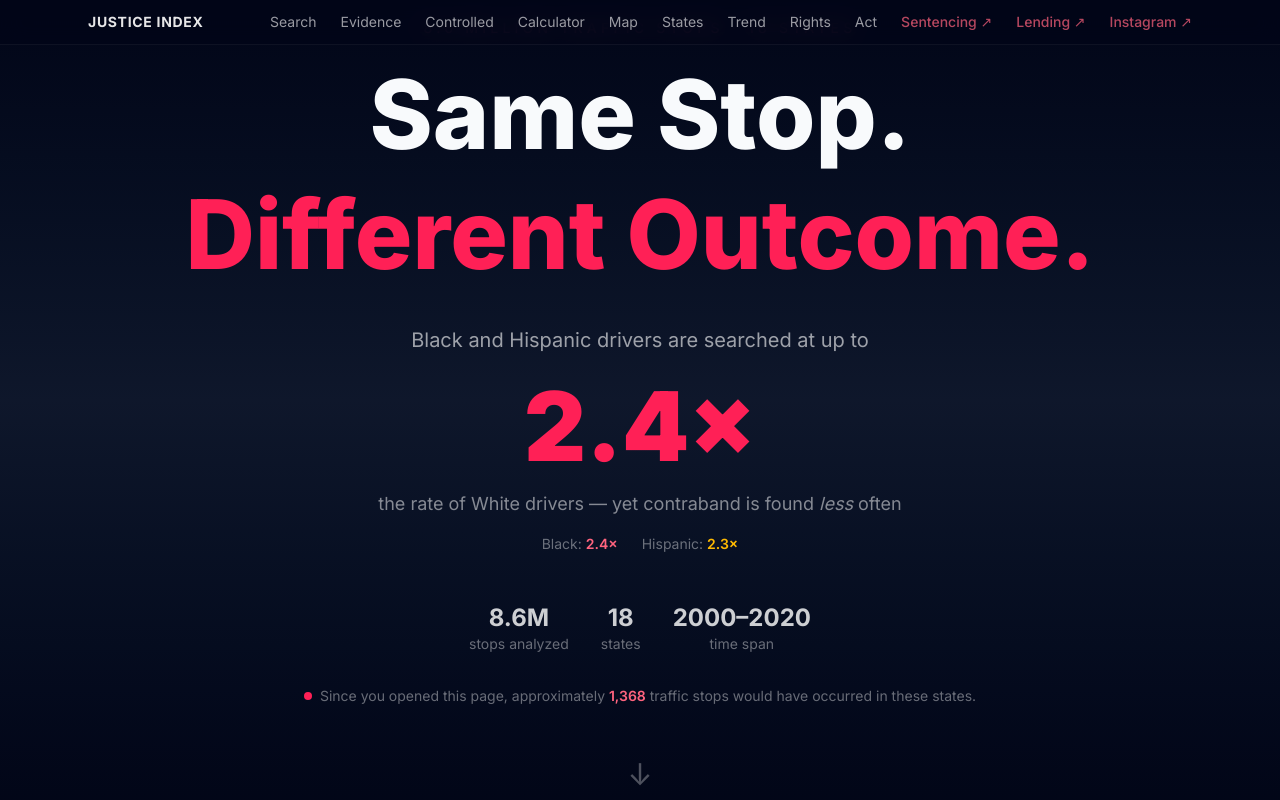
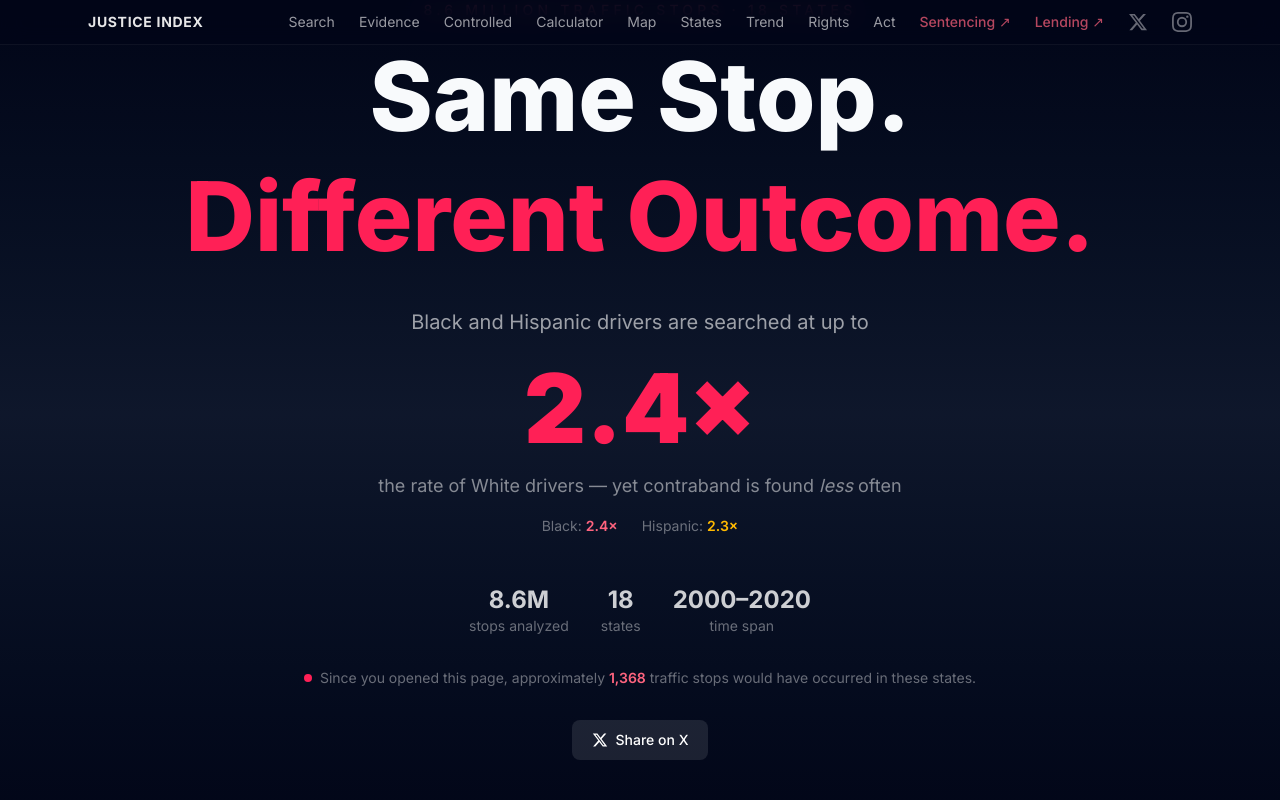
Before and after one commit to brunobossgang/same-stop, a Next.js app in the folder web/: page / in a window 1280 px wide. Shown: the top 800 px of the page. Built offline with nearby package versions, Linux system fonts and the light colour scheme.

Commit message:
Add social links, share buttons, and follow CTA

```diff
--- a/web/src/components/About.tsx
+++ b/web/src/components/About.tsx
@@ -114,7 +114,16 @@
           <a href="https://samecrimedifferenttime.org" className="hover:text-white/50 transition">Same Crime</a>
           <a href="https://sameloandifferentrate.org" className="hover:text-white/50 transition">Same Loan</a>
           <a href="https://github.com/brunobossgang/same-stop" target="_blank" rel="noopener noreferrer" className="hover:text-white/50 transition">GitHub</a>
-          <a href="https://instagram.com/justiceindex" target="_blank" rel="noopener noreferrer" className="hover:text-white/50 transition">Instagram</a>
+        </div>
+        <div className="flex flex-wrap justify-center gap-6 mt-2">
+          <a href="https://x.com/Justice_Index" target="_blank" rel="noopener noreferrer" className="inline-flex items-center gap-1.5 hover:text-white/50 transition">
+            <svg className="w-4 h-4" fill="currentColor" viewBox="0 0 24 24"><path d="M18.244 2.25h3.308l-7.227 8.26 8.502 11.24H16.17l-5.214-6.817L4.99 21.75H1.68l7.73-8.835L1.254 2.25H8.08l4.713 6.231zm-1.161 17.52h1.833L7.084 4.126H5.117z"/></svg>
+            @Justice_Index on Twitter
+          </a>
+          <a href="https://instagram.com/justiceindex" target="_blank" rel="noopener noreferrer" className="inline-flex items-center gap-1.5 hover:text-white/50 transition">
+            <svg className="w-4 h-4" fill="currentColor" viewBox="0 0 24 24"><path d="M12 2.163c3.204 0 3.584.012 4.85.07 3.252.148 4.771 1.691 4.919 4.919.058 1.265.069 1.645.069 4.849 0 3.205-.012 3.584-.069 4.849-.149 3.225-1.664 4.771-4.919 4.919-1.266.058-1.644.07-4.85.07-3.204 0-3.584-.012-4.849-.07-3.26-.149-4.771-1.699-4.919-4.92-.058-1.265-.07-1.644-.07-4.849 0-3.204.013-3.583.07-4.849.149-3.227 1.664-4.771 4.919-4.919 1.266-.057 1.645-.069 4.849-.069zM12 0C8.741 0 8.333.014 7.053.072 2.695.272.273 2.69.073 7.052.014 8.333 0 8.741 0 12c0 3.259.014 3.668.072 4.948.2 4.358 2.618 6.78 6.98 6.98C8.333 23.986 8.741 24 12 24c3.259 0 3.668-.014 4.948-.072 4.354-.2 6.782-2.618 6.979-6.98.059-1.28.073-1.689.073-4.948 0-3.259-.014-3.667-.072-4.947-.196-4.354-2.617-6.78-6.979-6.98C15.668.014 15.259 0 12 0zm0 5.838a6.162 6.162 0 100 12.324 6.162 6.162 0 000-12.324zM12 16a4 4 0 110-8 4 4 0 010 8zm6.406-11.845a1.44 1.44 0 100 2.881 1.44 1.44 0 000-2.881z"/></svg>
+            @justiceindex on Instagram
+          </a>
         </div>
         <p>© 2026 Justice Index</p>
       </div>
--- a/web/src/components/Hero.tsx
+++ b/web/src/components/Hero.tsx
@@ -134,8 +134,20 @@
 
         <LiveTicker />
 
+        <div className="mt-8">
+          <a
+            href={`https://twitter.com/intent/tweet?text=${encodeURIComponent("Black drivers are searched up to 5× more often — but contraband is found less. 8.6M traffic stops exposed. samestopdifferentoutcome.org via @Justice_Index")}`}
+            target="_blank"
+            rel="noopener noreferrer"
+            className="inline-flex items-center gap-2 rounded-lg bg-white/10 hover:bg-white/20 px-5 py-2.5 text-sm font-medium text-white transition"
+          >
+            <svg className="w-4 h-4" fill="currentColor" viewBox="0 0 24 24"><path d="M18.244 2.25h3.308l-7.227 8.26 8.502 11.24H16.17l-5.214-6.817L4.99 21.75H1.68l7.73-8.835L1.254 2.25H8.08l4.713 6.231zm-1.161 17.52h1.833L7.084 4.126H5.117z"/></svg>
+            Share on X
+          </a>
+        </div>
+
         <motion.div
-          className="mt-10"
+          className="mt-8"
           animate={{ y: [0, 10, 0] }}
           transition={{ repeat: Infinity, duration: 2 }}
         >
--- a/web/src/components/Nav.tsx
+++ b/web/src/components/Nav.tsx
@@ -62,12 +62,22 @@
             Lending ↗
           </a>
           <a
+            href="https://x.com/Justice_Index"
+            target="_blank"
+            rel="noopener noreferrer"
+            className="text-white/40 hover:text-white transition-colors"
+            aria-label="Twitter/X"
+          >
+            <svg className="w-5 h-5" fill="currentColor" viewBox="0 0 24 24"><path d="M18.244 2.25h3.308l-7.227 8.26 8.502 11.24H16.17l-5.214-6.817L4.99 21.75H1.68l7.73-8.835L1.254 2.25H8.08l4.713 6.231zm-1.161 17.52h1.833L7.084 4.126H5.117z"/></svg>
+          </a>
+          <a
             href="https://instagram.com/justiceindex"
             target="_blank"
             rel="noopener noreferrer"
-            className="text-sm text-rose-400/70 hover:text-rose-400 transition-colors font-medium"
+            className="text-white/40 hover:text-white transition-colors"
+            aria-label="Instagram"
           >
-            Instagram ↗
+            <svg className="w-5 h-5" fill="currentColor" viewBox="0 0 24 24"><path d="M12 2.163c3.204 0 3.584.012 4.85.07 3.252.148 4.771 1.691 4.919 4.919.058 1.265.069 1.645.069 4.849 0 3.205-.012 3.584-.069 4.849-.149 3.225-1.664 4.771-4.919 4.919-1.266.058-1.644.07-4.85.07-3.204 0-3.584-.012-4.849-.07-3.26-.149-4.771-1.699-4.919-4.92-.058-1.265-.07-1.644-.07-4.849 0-3.204.013-3.583.07-4.849.149-3.227 1.664-4.771 4.919-4.919 1.266-.057 1.645-.069 4.849-.069zM12 0C8.741 0 8.333.014 7.053.072 2.695.272.273 2.69.073 7.052.014 8.333 0 8.741 0 12c0 3.259.014 3.668.072 4.948.2 4.358 2.618 6.78 6.98 6.98C8.333 23.986 8.741 24 12 24c3.259 0 3.668-.014 4.948-.072 4.354-.2 6.782-2.618 6.979-6.98.059-1.28.073-1.689.073-4.948 0-3.259-.014-3.667-.072-4.947-.196-4.354-2.617-6.78-6.979-6.98C15.668.014 15.259 0 12 0zm0 5.838a6.162 6.162 0 100 12.324 6.162 6.162 0 000-12.324zM12 16a4 4 0 110-8 4 4 0 010 8zm6.406-11.845a1.44 1.44 0 100 2.881 1.44 1.44 0 000-2.881z"/></svg>
           </a>
         </div>
       </div>
--- a/web/src/components/TakeAction.tsx
+++ b/web/src/components/TakeAction.tsx
@@ -4,7 +4,7 @@
 import Section from "./Section";
 
 const SHARE_URL = "https://samestopdifferentoutcome.org";
-const SHARE_TEXT = "Black drivers are searched 2× more often than White drivers — but contraband is found LESS often. The data is clear.";
+const SHARE_TEXT = "Black drivers are searched up to 5× more often — but contraband is found less. 8.6M traffic stops exposed. samestopdifferentoutcome.org via @Justice_Index";
 
 const orgs = [
   { name: "ACLU", url: "https://www.aclu.org/issues/racial-justice" },
@@ -63,6 +63,24 @@
         </div>
       </div>
 
+      {/* Follow CTA */}
+      <div className="mt-8">
+        <h3 className="text-lg font-semibold text-white/80">Follow the Investigation</h3>
+        <p className="mt-2 text-sm text-white/50">New data, updates, and analysis from Justice Index.</p>
+        <div className="mt-4 flex flex-wrap gap-3">
+          <a href="https://x.com/Justice_Index" target="_blank" rel="noopener noreferrer"
+            className="inline-flex items-center gap-2 px-4 py-2 bg-slate-800 hover:bg-slate-700 border border-white/10 rounded-lg text-sm text-white/80 hover:text-white transition-colors">
+            <svg className="w-4 h-4" fill="currentColor" viewBox="0 0 24 24"><path d="M18.244 2.25h3.308l-7.227 8.26 8.502 11.24H16.17l-5.214-6.817L4.99 21.75H1.68l7.73-8.835L1.254 2.25H8.08l4.713 6.231zm-1.161 17.52h1.833L7.084 4.126H5.117z"/></svg>
+            @Justice_Index on X
+          </a>
+          <a href="https://instagram.com/justiceindex" target="_blank" rel="noopener noreferrer"
+            className="inline-flex items-center gap-2 px-4 py-2 bg-slate-800 hover:bg-slate-700 border border-white/10 rounded-lg text-sm text-white/80 hover:text-white transition-colors">
+            <svg className="w-4 h-4" fill="currentColor" viewBox="0 0 24 24"><path d="M12 2.163c3.204 0 3.584.012 4.85.07 3.252.148 4.771 1.691 4.919 4.919.058 1.265.069 1.645.069 4.849 0 3.205-.012 3.584-.069 4.849-.149 3.225-1.664 4.771-4.919 4.919-1.266.058-1.644.07-4.85.07-3.204 0-3.584-.012-4.849-.07-3.26-.149-4.771-1.699-4.919-4.92-.058-1.265-.07-1.644-.07-4.849 0-3.204.013-3.583.07-4.849.149-3.227 1.664-4.771 4.919-4.919 1.266-.057 1.645-.069 4.849-.069zM12 0C8.741 0 8.333.014 7.053.072 2.695.272.273 2.69.073 7.052.014 8.333 0 8.741 0 12c0 3.259.014 3.668.072 4.948.2 4.358 2.618 6.78 6.98 6.98C8.333 23.986 8.741 24 12 24c3.259 0 3.668-.014 4.948-.072 4.354-.2 6.782-2.618 6.979-6.98.059-1.28.073-1.689.073-4.948 0-3.259-.014-3.667-.072-4.947-.196-4.354-2.617-6.78-6.979-6.98C15.668.014 15.259 0 12 0zm0 5.838a6.162 6.162 0 100 12.324 6.162 6.162 0 000-12.324zM12 16a4 4 0 110-8 4 4 0 010 8zm6.406-11.845a1.44 1.44 0 100 2.881 1.44 1.44 0 000-2.881z"/></svg>
+            @justiceindex on Instagram
+          </a>
+        </div>
+      </div>
+
       {/* Contact Senator */}
       <div className="mt-8">
         <h3 className="text-lg font-semibold text-white/80">Contact Your Senator</h3>
```
